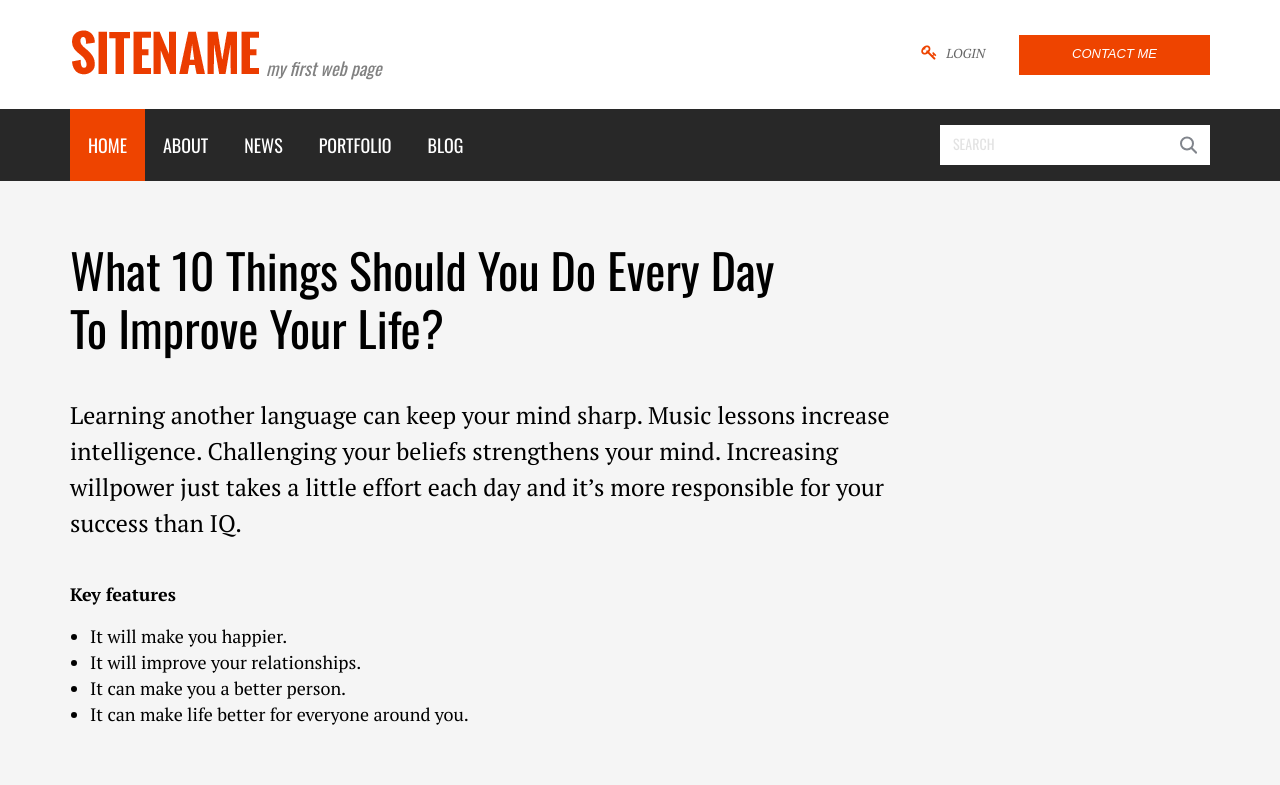
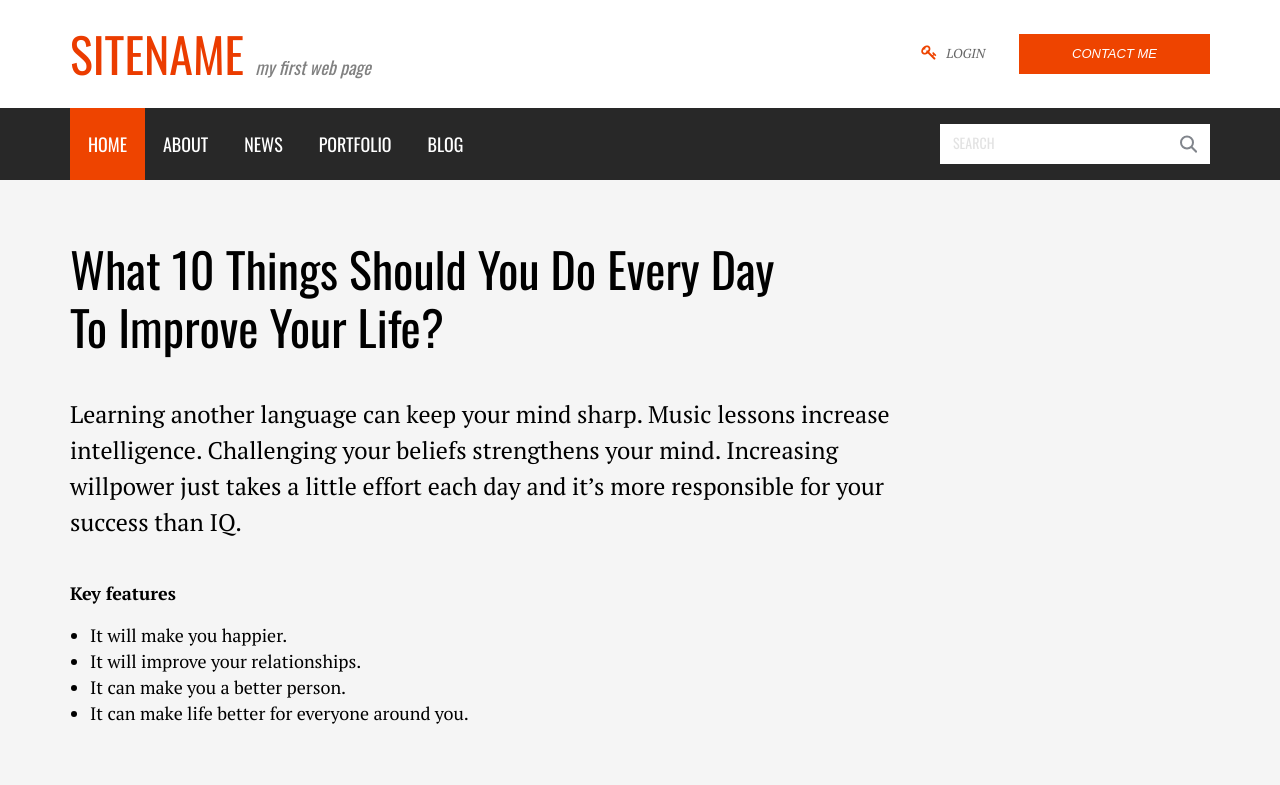
Before and after one commit to NickoKlevanski/NickoKlevanski.github.io, a website: page FruitfulCode/index.html in a window 1280 px wide. Shown: the top 785 px of the page. Drawn offline with nearby package versions, Linux system fonts and the light colour scheme.

Commit message:
update fruit

```diff
--- a/FruitfulCode/index.html
+++ b/FruitfulCode/index.html
@@ -14,8 +14,9 @@
 		<div class="container">
 			<div class="header header__top">
 				<div>
-					<img src="img/logo.png" alt="">
-					<span class="header__logo-text">my first web page</span>
+					<div class="header__logo-text">sitename
+						<span>my first web page</span>
+					</div>
 				</div>
 				<div class="sign-in">
 					<i class="fa fa-key"></i>
--- a/FruitfulCode/scss/style.scss
+++ b/FruitfulCode/scss/style.scss
@@ -54,12 +54,26 @@ button,
 		}
 	}
 	&__logo-text {
+		font-size: 48px;
+		line-height: 48px;
+		color: #eb3c00;
+		margin: 0;
+		font-family: "Oswald", sans-serif;
+		text-transform: uppercase;
+		text-decoration: none;
+		@media (max-width: $mob-breakpoint) {
+			font-size: 38px;
+		}
+		& > span {
 			color: #818181;
 			font-style: italic;
+			text-transform: lowercase;
 			font-size: 18px;
+			line-height: 18px;
 			font-family: $oswald;
 			@media (max-width: $tablet-breakpoint) {
 				display: block;
+			}
 		}
 	}
 }
@@ -180,6 +194,9 @@ button,
 .search-form {
 	position: relative;
 	width: 270px;
+	@media (max-width: $mob-breakpoint){
+		width:230px;
+	}
 	&__field {
 		@include input-placeholder {
 			font-family: $oswald;
```
Also changed, not shown: FruitfulCode/css/style.css, FruitfulCode/img/logo.png (deleted), 1 other file. Lines whose indentation alone changed are shown as unchanged.
